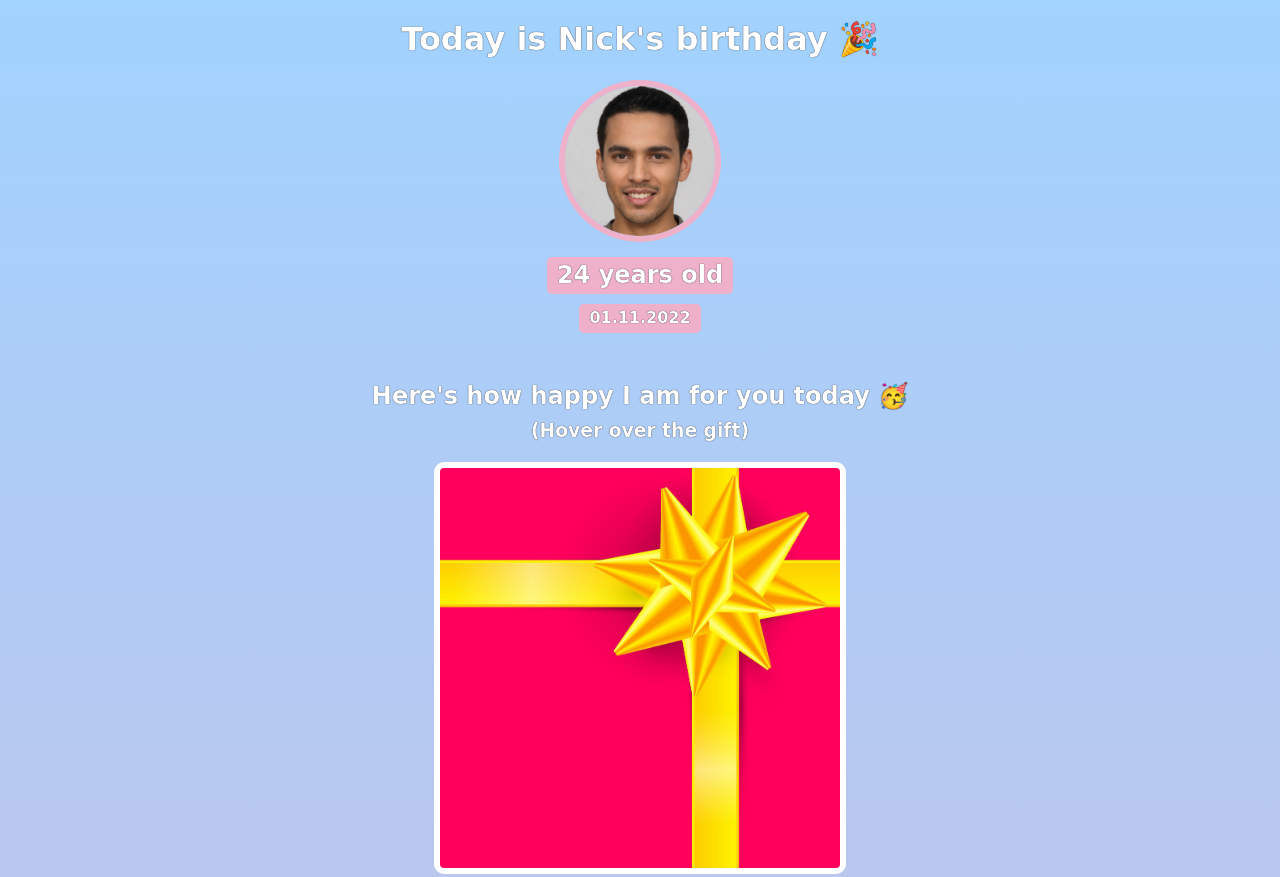
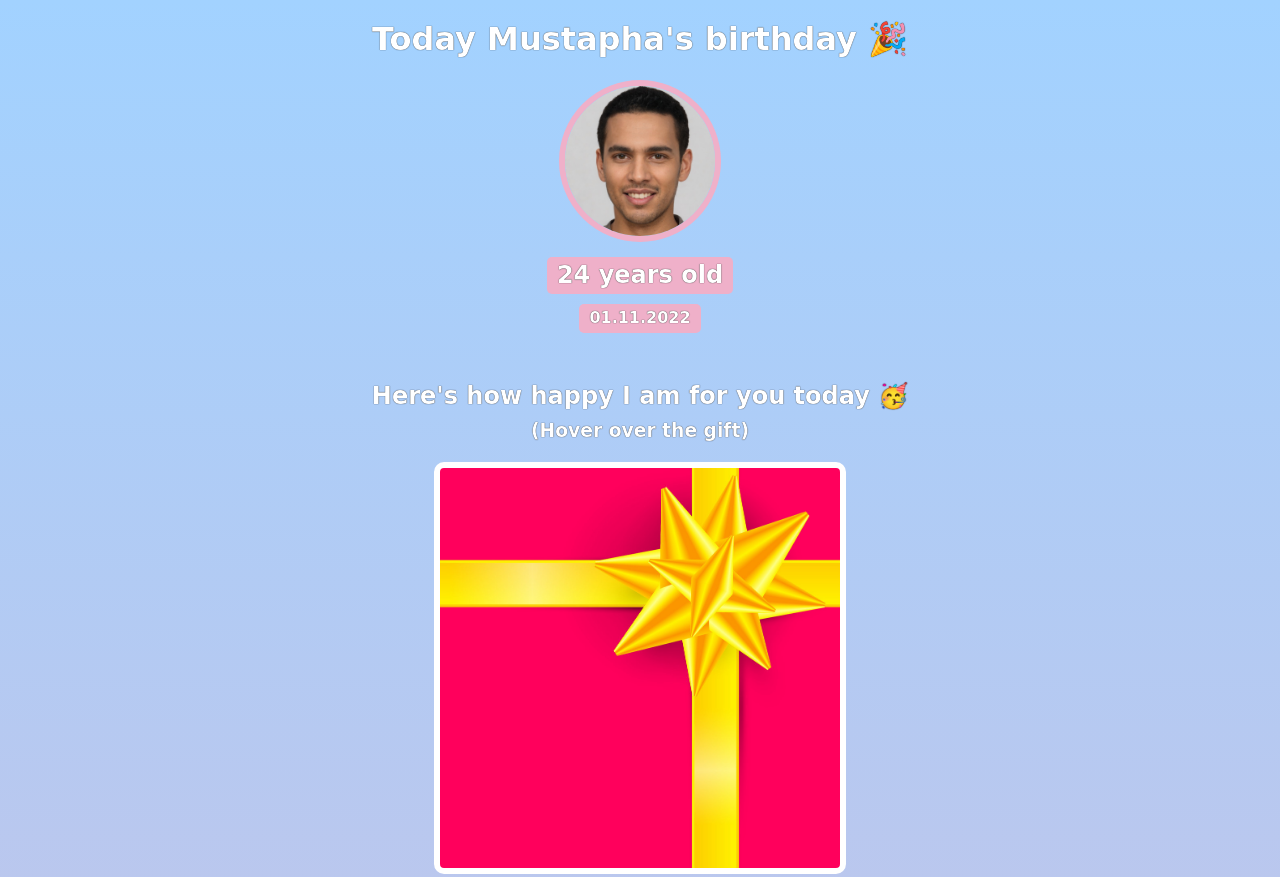
Before and after one commit to mustapha-boualam/birthday-gift-site, a website built with Vite: page index.html in a window 1280 px wide. Shown: the top 877 px of the page. Built offline with nearby package versions, Linux system fonts and the light colour scheme; a web font is replaced by a local one.

Commit message:
change the name to mustapha

```diff
--- a/index.html
+++ b/index.html
@@ -7,7 +7,7 @@
     </head>
     <body>
         <div id="header">
-            <h1>Today is Nick's birthday 🎉</h1>
+            <h1>Today Mustapha's birthday 🎉</h1>
             <img id="bff-img" src="images/nick.jpg">
             <h2 id="bday-age">24 years old</h2>
             <h4 id="bday-date">01.11.2022</h4>
```
